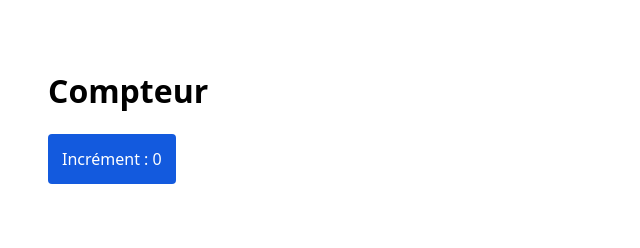
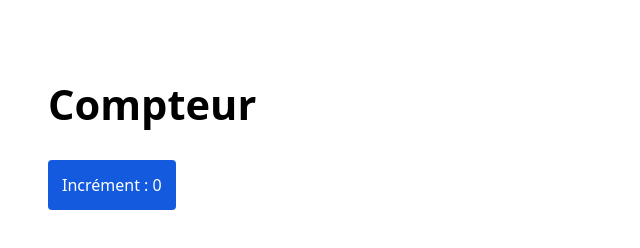
Before and after one commit to Carter2307/typescript-leaning-note, a website: page index.html in a window 1280 px wide. Shown: the whole page, without its empty margins (0-640 px from the left). Drawn offline with Linux system fonts and the light colour scheme.

Commit message:
css clamp

```diff
--- a/style.css
+++ b/style.css
@@ -16,6 +16,10 @@ body {
 	padding: 48px;
 }
 
+.title {
+	font-size: clamp(1.5rem, 1rem + 2vw, 3rem);
+}
+
 .button {
 	all: unset;
 	padding: 14px;
```
